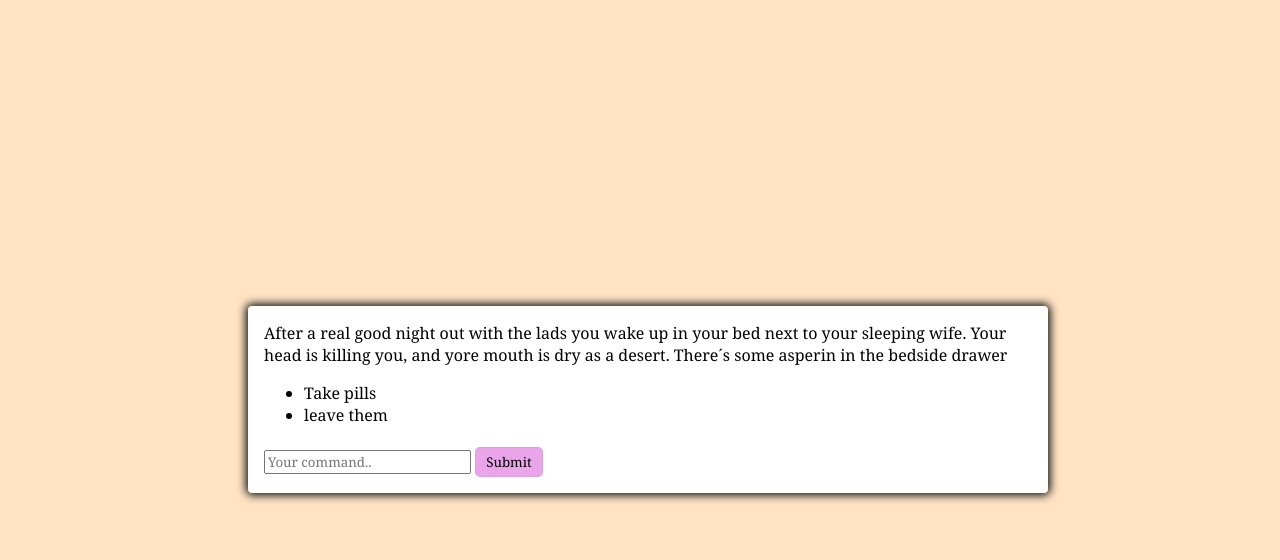
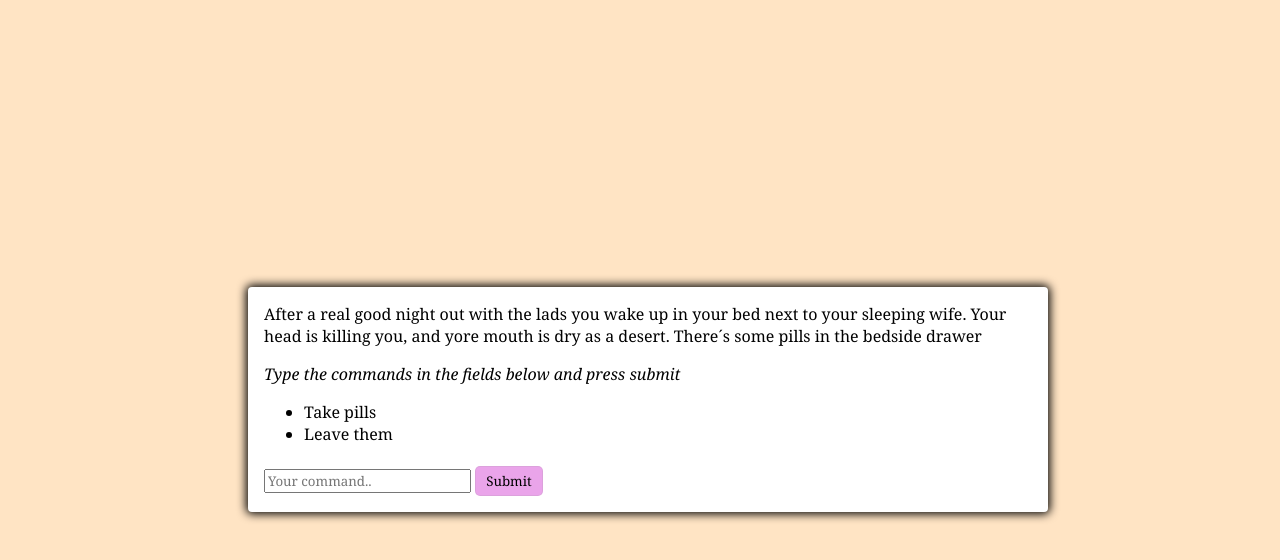
Before and after one commit to Stenis76/lab1, a plain HTML site: page index.html in a window 1280 px wide. Shown: the part 86-646 px from the top of the page. Drawn offline with Linux system fonts and the light colour scheme.

Commit message:
Lagt till fullt spelflöde

```diff
--- a/game.js
+++ b/game.js
@@ -1,9 +1,11 @@
 const textElement = document.getElementById('text')
 const optionListItems = document.getElementById('optionlist')
 
-//håller koll på vad karaktären har gjort och har med sig
+let textNode;
+
+//håller koll på vad karaktären har gjort och har med sig, då jag ännu inte använder mig av
+//states än så fyller den ingen funktion
 let state = {}
-let textNode;
 
 
 /**
@@ -26,20 +28,28 @@ function showTextNode(textNodeIndex) {
     while (optionListItems.firstChild) {
         optionListItems.removeChild(optionListItems.firstChild)
     }
-    // sätta ut alterntiv för våra val i form av en lista
 
+/**
+ * Sätta ut alterntiv för våra val i form av en lista
+ *
+ */
     textNode.options.forEach(option => {
-        // if (showOption(option)) {
         const listItem = document.createElement('li')
         listItem.innerText = option.text
         optionListItems.appendChild(listItem)
+        // Denna kod behövs för att fixa olika states, men gör detta i vers2
+        // if (showOption(option)) {
         // list.addEventListener('click', () => selectOption(option))
         // optionButtonsElement.appendChild(button)
         // }
     })
 }
 
-//En funktion som körs varje gång vi ska gör ett val
+
+/**
+ * En funktion som körs varje gång vi ska gör ett val (frågan e om)
+ * @param {string} input
+ */
 function selectOption(input) {
     const option = textNode.options.find(option => option.text.toLowerCase() === input.toLowerCase())
 
@@ -50,7 +60,7 @@ function selectOption(input) {
 
     const nextTextNodeId = option.nextText
     if (nextTextNodeId <= 0) return startGame()
-
+    // Använder mig av state i version 2
     // state = Object.assign(state, option.setState)
     showTextNode(nextTextNodeId)
 }
@@ -70,15 +80,15 @@ function inputValue() {
 const textNodes = [
     {
         id: 1,
-        text: 'After a real good night out with the lads you wake up in your bed next to your sleeping wife. Your head is killing you, and yore mouth is dry as a desert. There´s some asperin in the bedside drawer',
+        text: 'After a real good night out with the lads you wake up in your bed next to your sleeping wife. Your head is killing you, and yore mouth is dry as a desert. There´s some pills in the bedside drawer',
         options: [
             {
                 text: 'Take pills',
-                setState: { pills: true },
-                nextText: 2,
+               // setState: { pills: true },
+                nextText: 6,
             },
             {
-                text: 'leave them',
+                text: 'Leave them',
                 nextText: 2,
             }
         ]
@@ -87,19 +97,24 @@ const textNodes = [
         id: 2,
         text: 'You silently try to get out of bed without waking the beast sleeping next to you. You go out to the kitchen to get yourself a glass of water',
         options: [
+            // {
+            //     text: 'Drink water and use pills',
+            //     requiredState: (currentState) => currentState.pills,
+            //     setState: { pills: false, noHeadache: true, noThirst: true },
+            //     nextText: 3,
+            // },
             {
-                text: 'Drink water and use pills',
-                requiredState: (currentState) => currentState.pills,
-                setState: { pills: false, noHeadache: true, noThirst: true },
+                text: 'Drink water from tap',
+                // setState: { noThirst: true },
+                nextText: 7,
+            },
+            {
+                text: 'Pour a glas of water',
+                // setState: { noThirst: true },
                 nextText: 3,
             },
             {
-                text: 'Drink water',
-                setState: { noThirst: true },
-                nextText: 3,
-            },
-            {
-                text: 'Go to bed',
+                text: 'Go back to bed',
                 nextText: 4,
             }
         ]
@@ -114,7 +129,7 @@ const textNodes = [
             },
             {
                 text: 'hide in bathroom',
-                nextText: 6,
+                nextText: 8,
             }
         ]
 
@@ -131,19 +146,117 @@ const textNodes = [
     },
     {
         id: 5,
-        text: 'The world around you have started to stablize a bit, suddenly one of your kids starts to cry from the bedroom. What do you do?',
+        text: 'The baby screaming and you know if he wakes upp the house youre going to be the one too suffer, What do you do?',
         options: [
+            // {
+            //     text: 'With no headache, u easily comfort the baby',
+            //     requiredState: (currentState) => currentState.noHeadache,
+            //     nextText: 7,
+            // },
             {
-                text: 'With no headache, u easily comfort the baby',
-                requiredState: (currentState) => currentState.noHeadache,
-                nextText: 7,
+                text: 'U try to make the baby silent with a song',
+                nextText: 9,
             },
             {
-                text: 'U try to make the baby quite',
-                nextText: 8,
+                text: 'U try to make the baby silent with a pillow',
+                nextText: 10,
             }
         ]
 
+    },
+    {
+        id: 6,
+        text: 'You swallow the pills without checking the label, why on earth would someone store cyanidpills in there bedside drawer.. Youre dead!',
+        options: [
+            {
+                text: 'Restart',
+                nextText: -1,
+            }
+        ]
+    },
+    {
+        id: 7,
+        text: 'You drink the water from the tap, but its hot instead of cold.. you burn your mouth and scream and you wake the whole family.. Now u wish you were dead!',
+        options: [
+            {
+                text: 'Restart',
+                nextText: -1,
+            }
+        ]
+    },
+    {
+        id: 8,
+        text: 'You hide in the bathroom and you hear the heavy steps of youre spouse going to the nursery, you know that this wont end well so u take your life - Youre dead',
+        options: [
+            {
+                text: 'Restart',
+                nextText: -1,
+            }
+        ]
+    },
+    {
+        id: 9,
+        text:'You sing a lullaby and the baby falls asleep, what do u do now? You still got one hell of a headache and you should probably get some more water in your system',
+        options: [
+            {
+                text: 'Make breakfast',
+                nextText: 11,
+            },
+            {
+                text: 'Get pills from bedroom',
+                nextText: 6,
+            },
+            {
+                text: 'Fuck it - go to bed',
+                nextText: 4,
+            }
+
+        ]
+    },
+    {
+        id: 10,
+        text: 'You sick fuck, thats murder.. no more playing for u!!',
+        options: [
+            //kanske lägga in en infinte loop så webläsaren låser sig XD
+            {
+                text: 'Restart',
+                nextText: -1,
+            }
+        ]
+    },
+    {
+        id: 11,
+        text:'You make a real good breakfast, with egg and bacon, black coffe and some orange juice.',
+        options: [
+            {
+                text: 'Give it wife in bed',
+                nextText: 12,
+            },
+            {
+                text: 'Eat it',
+                nextText: 13,
+            }
+        ]
+    },
+    {
+        id: 12,
+        text:'You know what they say - happy wife, happy life! Congrats you survived',
+        options: [
+            {
+                text: 'Restart',
+                nextText: -1,
+            }
+        ]
+    },
+    {
+        id: 13,
+        text:'You eat the breakfast and you feel that youre life is comming back to u.. But then it happens youre wife wakes up hungry and theres no food left.. Youre dead!',
+        options: [
+            {
+                text: 'Restart',
+                nextText: -1,
+            }
+        ]
     },
 ]
 
--- a/index.html
+++ b/index.html
@@ -15,6 +15,7 @@
 <main>
     <div class="container">
         <div id="text">Text</div>
+        <div class="help"><p><i>Type the commands in the fields below and press submit</i></p></div>
         <ul id="optionlist">Choose your command wisely!
             <li class=list>Option1</li>
             <li class=list>Option2</li>
```
Also changed, not shown: 1 other file.
